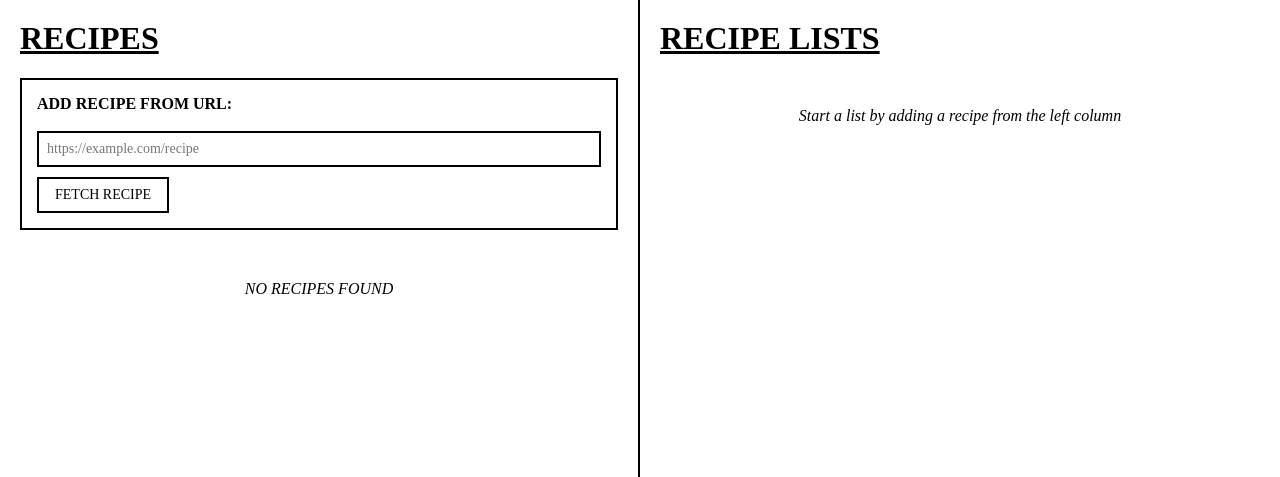
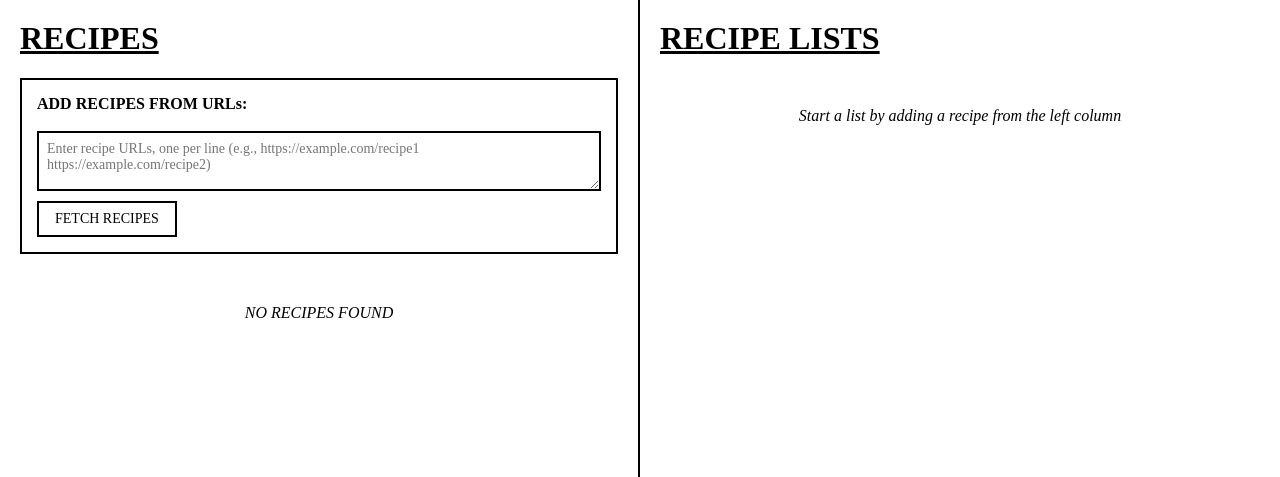
Before and after one commit to duncanjbrown/my-recipes, a Flask app: page / in a window 1280 px wide. Shown: the top 477 px of the page. Run offline with Flask 3, Linux system fonts and the light colour scheme; parts of the project's set-up code (start-up, migrations or seed data) failed here and were passed over.

Commit message:
Bulk add recipes

```diff
--- a/src/myrecipes/main.py
+++ b/src/myrecipes/main.py
@@ -39,29 +39,35 @@ def index():
 
 @app.route('/add-recipe', methods=['POST'])
 def add_recipe():
-    url = request.form.get('url')
-    if not url:
+    urls_input = request.form.get('url')
+    if not urls_input or not urls_input.strip():
         return redirect(url_for('index'))
 
-    try:
-        scraper = scrape_me(url)
+    # Split by lines and clean up each URL
+    urls = [url.strip() for url in urls_input.strip().split('\n') if url.strip()]
 
-        recipe = Recipe(
-            title=scraper.title(),
-            url=url,
-            instructions=scraper.instructions()
-        )
-        recipe.ingredients_list = scraper.ingredients()
+    with Session(engine) as session:
+        for url in urls:
+            try:
+                scraper = scrape_me(url)
 
-        if hasattr(scraper, 'image') and scraper.image():
-            recipe.image_url = scraper.image()
+                recipe = Recipe(
+                    title=scraper.title(),
+                    url=url,
+                    instructions=scraper.instructions()
+                )
+                recipe.ingredients_list = scraper.ingredients()
 
-        with Session(engine) as session:
-            session.add(recipe)
-            session.commit()
+                if hasattr(scraper, 'image') and scraper.image():
+                    recipe.image_url = scraper.image()
 
-    except Exception as e:
-        print(f"Error fetching recipe: {e}")
+                session.add(recipe)
+
+            except Exception as e:
+                print(f"Error fetching recipe from {url}: {e}")
+                # Continue with next URL even if one fails
+
+        session.commit()
 
     return redirect(url_for('index'))
 
--- a/src/templates/index.html
+++ b/src/templates/index.html
@@ -85,7 +85,7 @@
             background: white;
         }
 
-        .add-recipe-form input[type="url"] {
+        .add-recipe-form textarea {
             width: 100%;
             padding: 8px;
             border: 2px solid black;
@@ -93,6 +93,9 @@
             font-size: 14px;
             box-sizing: border-box;
             margin-bottom: 10px;
+            resize: vertical;
+            min-height: 60px;
+            display: block;
         }
 
         .add-recipe-form input[type="submit"] {
@@ -141,6 +144,15 @@
             font-weight: bold;
         }
     </style>
+    <script>
+        function handleKeyDown(event) {
+            // Check for Cmd+Enter (Mac) or Ctrl+Enter (PC)
+            if ((event.metaKey || event.ctrlKey) && event.key === 'Enter') {
+                event.preventDefault();
+                event.target.form.submit();
+            }
+        }
+    </script>
 </head>
 
 <body>
@@ -149,9 +161,9 @@
             <h1>RECIPES</h1>
 
             <form method="POST" action="/add-recipe" class="add-recipe-form">
-                <strong>ADD RECIPE FROM URL:</strong><br><br>
-                <input type="url" name="url" placeholder="https://example.com/recipe" required>
-                <input type="submit" value="FETCH RECIPE">
+                <strong>ADD RECIPES FROM URLs:</strong><br><br>
+                <textarea name="url" placeholder="Enter recipe URLs, one per line (e.g., https://example.com/recipe1&#10;https://example.com/recipe2)&#10;&#10;Press Cmd+Enter to submit" required onkeydown="handleKeyDown(event)"></textarea>
+                <input type="submit" value="FETCH RECIPES">
             </form>
 
             {% if recipes %}
```
Also changed, not shown: tests/test_recipes.py (+155 -0 lines).
